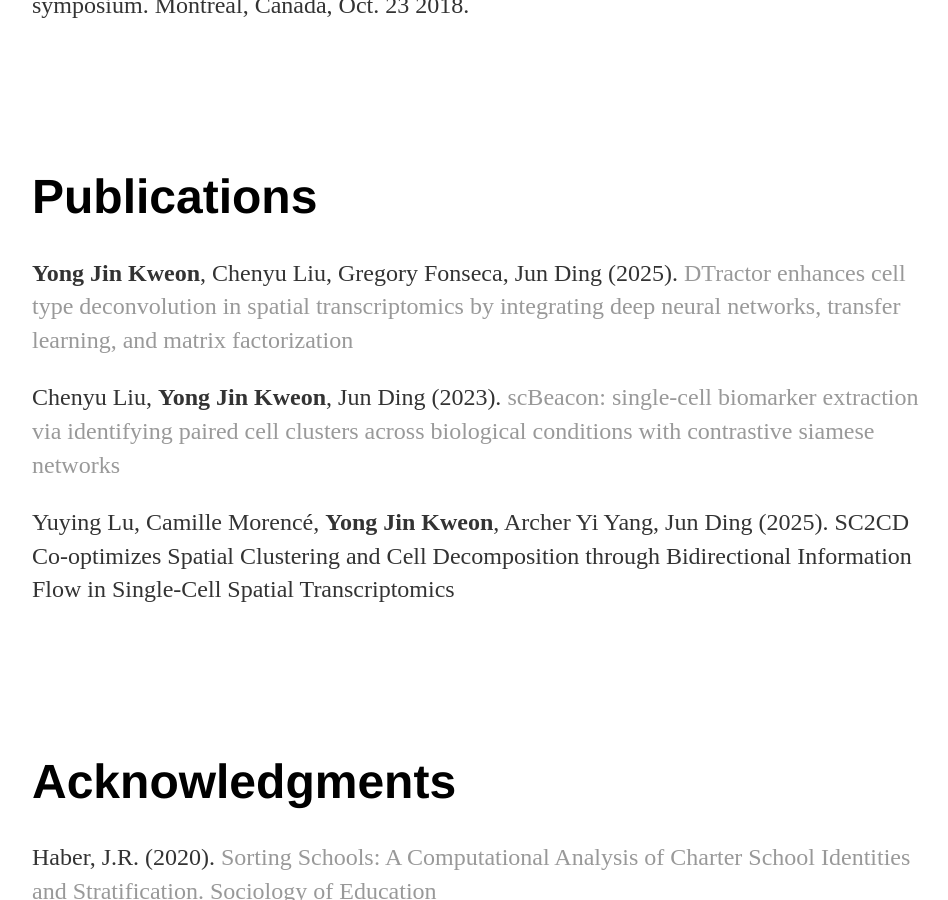
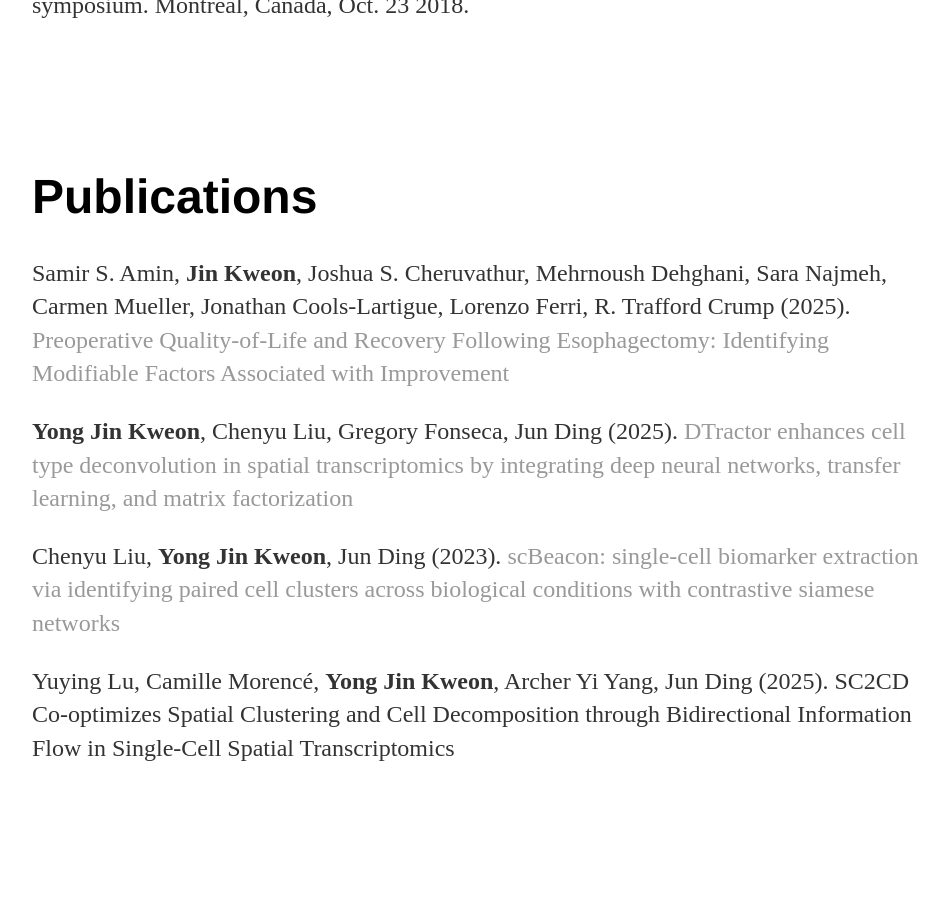
Before and after one commit to yjkweon24/yjkweon24.github.io, a Jekyll site: the page built from publication/publication.md, in a window 1280 px wide and 900 px high, scrolled down 1327 px. Shown: the whole window, without its empty margins (160-1108 px from the left). Built offline with Jekyll 4.4.1, drawn with Linux system fonts in a browser that asks for light colours.

Commit message:
Update publication.md

```diff
--- a/publication/publication.md
+++ b/publication/publication.md
@@ -25,6 +25,8 @@ Albouy, P., **<u>Kweon, Y.J.</u>**, Whittaker, H., Baillet, S., Zatorre, R.J. (
 
 # Publications
 
+Samir S. Amin, **Jin Kweon**, Joshua S. Cheruvathur, Mehrnoush Dehghani, Sara Najmeh, Carmen Mueller, Jonathan Cools-Lartigue, Lorenzo Ferri, R. Trafford Crump (2025). [Preoperative Quality-of-Life and Recovery Following Esophagectomy: Identifying Modifiable Factors Associated with Improvement](https://www.medrxiv.org/content/10.1101/2025.07.30.25332378v1)
+
 **Yong Jin Kweon**, Chenyu Liu, Gregory Fonseca, Jun Ding (2025). [DTractor enhances cell type deconvolution in spatial transcriptomics by integrating deep neural networks, transfer learning, and matrix factorization](https://www.biorxiv.org/content/10.1101/2025.04.12.648541v1)
 
 Chenyu Liu, **Yong Jin Kweon**, Jun Ding (2023). [scBeacon: single-cell biomarker extraction via identifying paired cell clusters across biological conditions with contrastive siamese networks](https://arxiv.org/abs/2311.02594)
```
